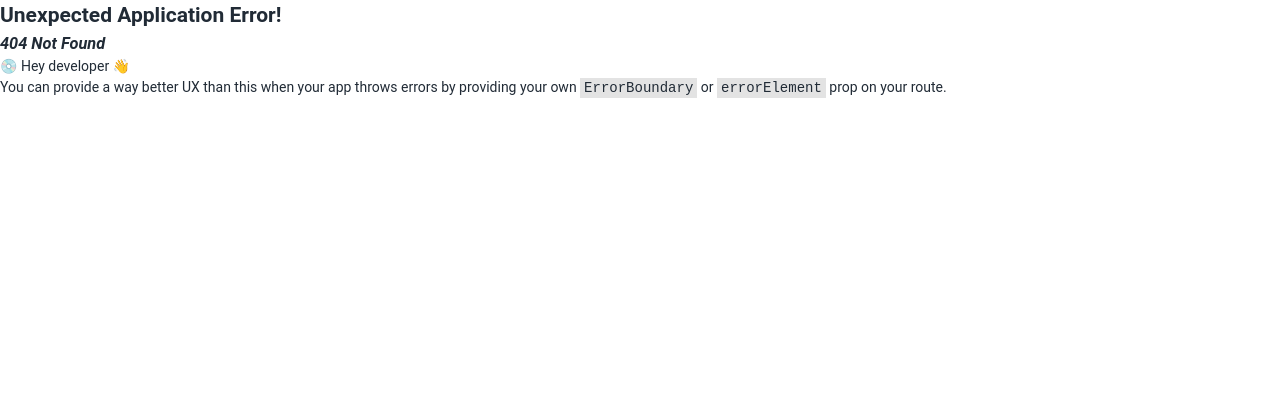
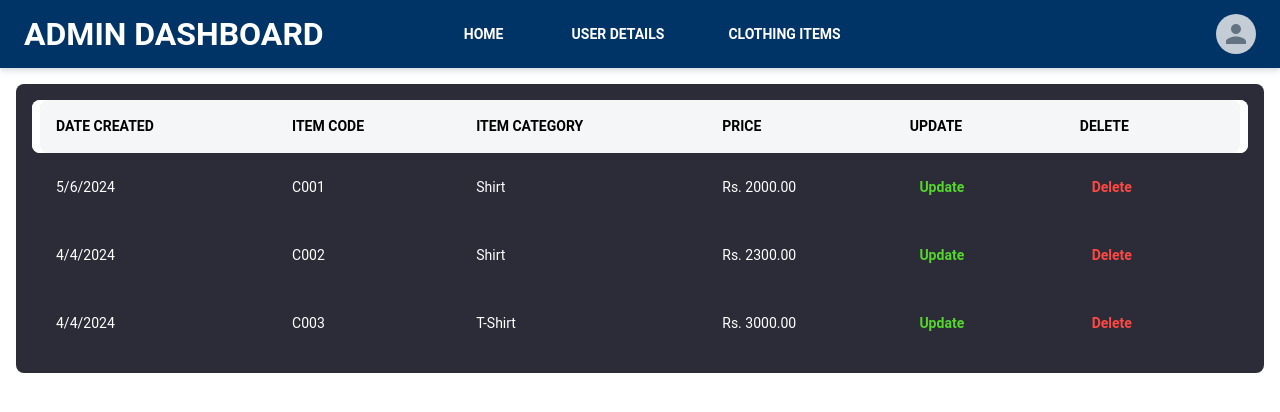
Before and after one commit to Avishka777/Ravel-Virtual-Dressing-Room, a React (Vite) app in the folder frontend/: page /admin/clothing/details in a window 1280 px wide. Before the commit this address had no page. Shown: the top 412 px of the page. Built offline with nearby package versions, Linux system fonts and the light colour scheme; the HTML template or start-up script is replaced by a standard one.

Commit message:
Design Admin Clothing Section

```diff
--- a/frontend/src/App.jsx
+++ b/frontend/src/App.jsx
@@ -9,6 +9,7 @@ import Signup from "./pages/Auth/SignUp";
 import Cart from "./pages/Cart/Cart";
 import Product from "./pages/Product/Product";
 import UserDetails from "./pages/Admin/UserDetails";
+import ClothingDetails from "./pages/Admin/ClothingDetails";
 
 const router = createBrowserRouter([
   {
@@ -41,7 +42,10 @@ const router = createBrowserRouter([
     path: "/admin/user/details",
     element: <UserDetails />,
   },
-
+  {
+    path: "/admin/clothing/details",
+    element: <ClothingDetails />,
+  },
 ]);
 
 const App = () => {
--- /dev/null
+++ b/frontend/src/pages/Admin/ClothingDetails.jsx
@@ -0,0 +1,75 @@
+import React from "react";
+import { Button, Grid, Paper } from "@mui/material";
+import { Table, TableBody, TableCell } from "@mui/material";
+import { TableContainer, TableHead, TableRow } from "@mui/material";
+import AdminHeader from "../../component/AdminHeader";
+
+const ClothingDetails = () => {
+  const users = [
+    {
+      id: 1,
+      date: "5/6/2024",
+      code: "C001",
+      category: "Shirt",
+      price: "Rs. 2000.00",
+      address: "Kaduruvela",
+    },
+    {
+      id: 2,
+      date: "4/4/2024",
+      code: "C002",
+      category: "Shirt",
+      price: "Rs. 2300.00",
+      address: "Malabe",
+    },
+    {
+      id: 3,
+      date: "4/4/2024",
+      code: "C003",
+      category: "T-Shirt",
+      price: "Rs. 3000.00",
+      address: "Polonnaruwa",
+    },
+  ];
+
+  return (
+    <Grid container>
+      <AdminHeader />
+      <TableContainer
+        component={Paper}
+        sx={{ backgroundColor: "#2c2c38", color: "#fff", p: 2, m: 2 }}
+      >
+        <Table>
+          <TableHead>
+            <TableRow>
+              <TableCell sx={{ color: "#000" }}>DATE CREATED</TableCell>
+              <TableCell sx={{ color: "#000" }}>ITEM CODE</TableCell>
+              <TableCell sx={{ color: "#000" }}>ITEM CATEGORY</TableCell>
+              <TableCell sx={{ color: "#000" }}>PRICE</TableCell>
+              <TableCell sx={{ color: "#000" }}>UPDATE</TableCell>
+              <TableCell sx={{ color: "#000" }}>DELETE</TableCell>
+            </TableRow>
+          </TableHead>
+          <TableBody>
+            {users.map((user) => (
+              <TableRow key={user.id}>
+                <TableCell sx={{ color: "#fff" }}>{user.date}</TableCell>
+                <TableCell sx={{ color: "#fff" }}>{user.code}</TableCell>
+                <TableCell sx={{ color: "#fff" }}>{user.category}</TableCell>
+                <TableCell sx={{ color: "#fff" }}>{user.price}</TableCell>
+                <TableCell>
+                  <Button color="success">Update</Button>
+                </TableCell>
+                <TableCell>
+                  <Button color="error">Delete</Button>
+                </TableCell>
+              </TableRow>
+            ))}
+          </TableBody>
+        </Table>
+      </TableContainer>
+    </Grid>
+  );
+};
+
+export default ClothingDetails;
```
